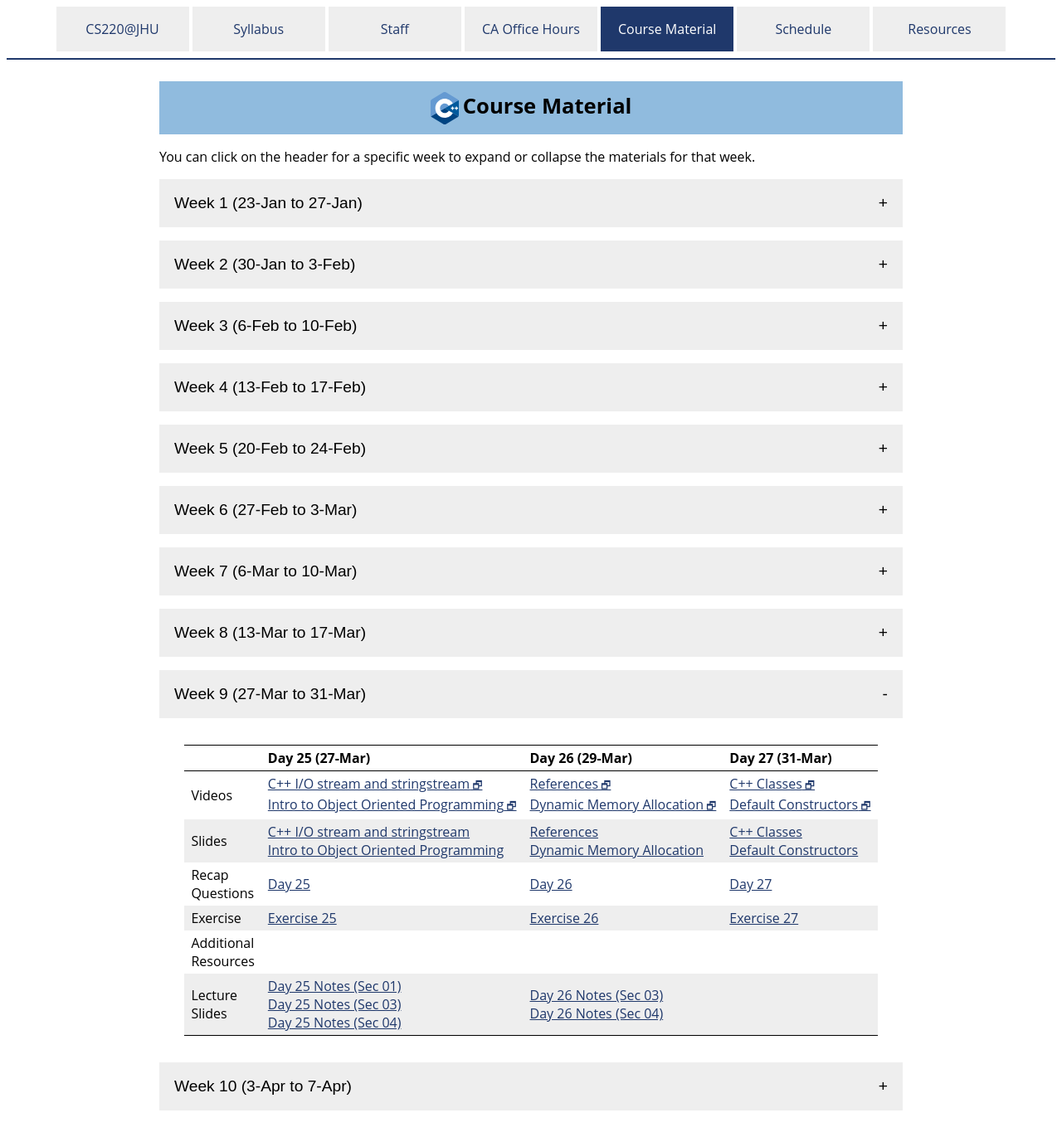
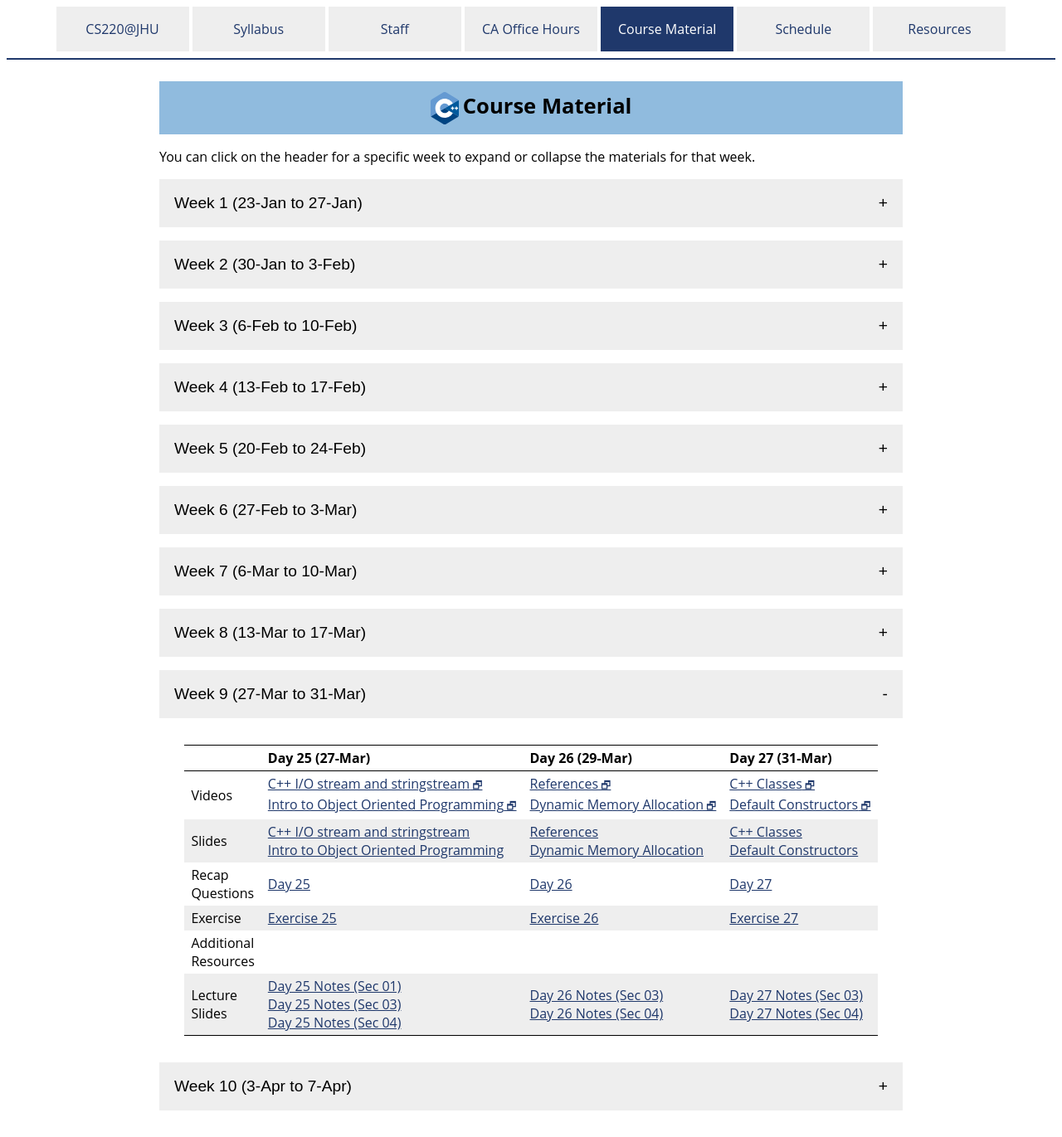
Before and after one commit to vivek-booshan/cs220-sp23, a Jekyll site: the page built from material.md, in a window 1280 px wide. Shown: the whole page at 83% size. Built offline with Jekyll 4.4.1, drawn with Linux system fonts in a browser that asks for light colours.

Commit message:
day 27 notes for sec 03/04

```diff
--- a/material.csv
+++ b/material.csv
@@ -204,6 +204,8 @@ Week,Day,Date,Type,Link text,URL
 9,3,31-Mar,Slides,Default Constructors,slides/day27_default_constructor.pdf
 9,3,31-Mar,Recap,Day 27,questions/day27.html
 9,3,31-Mar,Exercise,Exercise 27,exercise/ex27.html
+9,3,31-Mar,LectureSlides,"Day 27 Notes (Sec 03)",slides/notes/sp23_day27_sec03.pdf
+9,3,31-Mar,LectureSlides,"Day 27 Notes (Sec 04)",slides/notes/sp23_day27_sec04.pdf
 10,1,3-Apr,Video,Constructors and default arguments,https://jh.hosted.panopto.com/Panopto/Pages/Viewer.aspx?id=62080530-d06e-4a0e-be06-ae230027a050
 10,1,3-Apr,Video,Destructors,https://jh.hosted.panopto.com/Panopto/Pages/Viewer.aspx?id=2ea9792a-afab-4319-85f1-ae2300279fe3
 10,1,3-Apr,Slides,Constructors and default arguments,slides/day28_constructors.pdf
--- a/material.md
+++ b/material.md
@@ -472,7 +472,7 @@ the materials for that week.
       <td>Lecture<br>Slides</td>
       <td><a href='slides/notes/sp23_day25_sec01.pdf'>Day 25 Notes (Sec 01)</a><br><a href='slides/notes/sp23_day25_sec03.pdf'>Day 25 Notes (Sec 03)</a><br><a href='slides/notes/sp23_day25_sec04.pdf'>Day 25 Notes (Sec 04)</a></td>
       <td><a href='slides/notes/sp23_day26_sec03.pdf'>Day 26 Notes (Sec 03)</a><br><a href='slides/notes/sp23_day26_sec04.pdf'>Day 26 Notes (Sec 04)</a></td>
-      <td></td>
+      <td><a href='slides/notes/sp23_day27_sec03.pdf'>Day 27 Notes (Sec 03)</a><br><a href='slides/notes/sp23_day27_sec04.pdf'>Day 27 Notes (Sec 04)</a></td>
     </tr>
   </tbody>
 </table>
```
Also changed, not shown: 2 other files.
